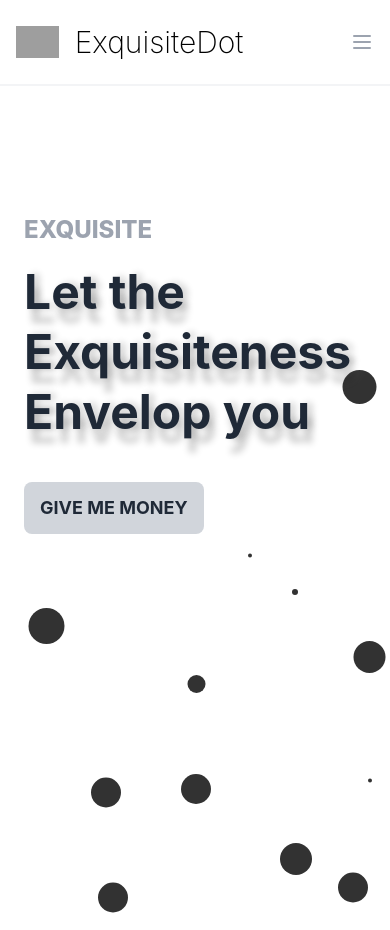
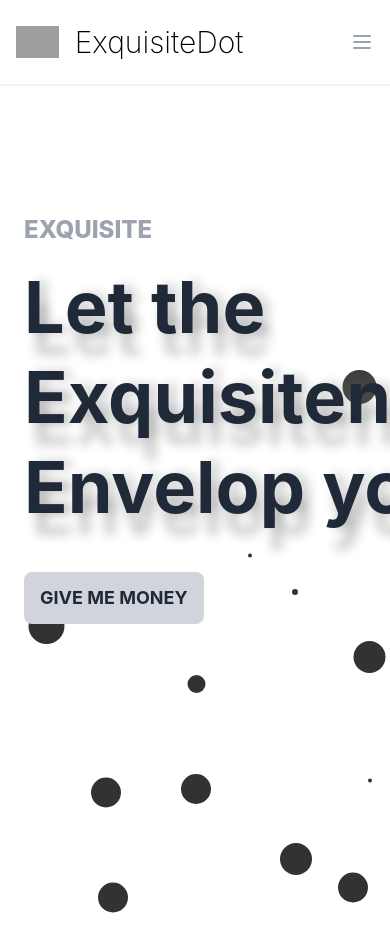
Before and after one commit to bludot/exquisitedot, a Next.js app: page / in a window 390 px wide. Built offline with nearby package versions, Linux system fonts and the light colour scheme; grey boxes are pictures that could not be loaded.

Commit message:
fix text size

```diff
--- a/pages/index.jsx
+++ b/pages/index.jsx
@@ -18,7 +18,7 @@ export default function IndexPage() {
             <span className="font-extrabold uppercase text-2xl text-gray-400">
                 Exquisite
             </span>
-                    <h1 className="font-bold text-5xl sm:text-5xl md:text-7xl text-gray-800 leading-tight mt-4" style={{textShadow:`0 0 .5em rgba(255,255,255,.4),
+                    <h1 className="font-bold text-7xl sm:text-5xl md:text-7xl text-gray-800 leading-tight mt-4" style={{textShadow:`0 0 .5em rgba(255,255,255,.4),
                         .1em 0 .15em rgba(0,0,0,.2),
                         .1em .3em .15em rgba(0,0,0,.2)`}}>
                         Let the Exquisiteness
```
